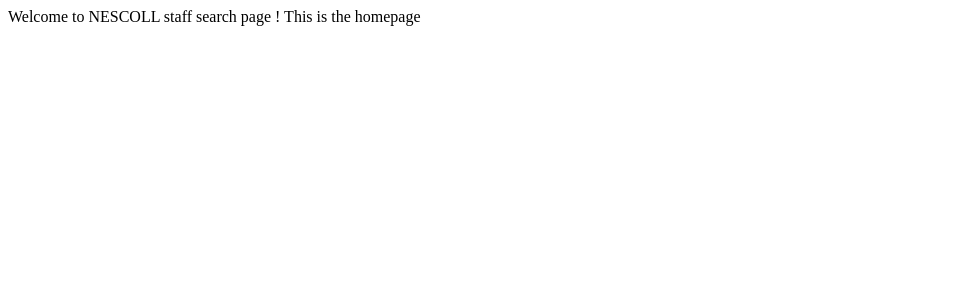
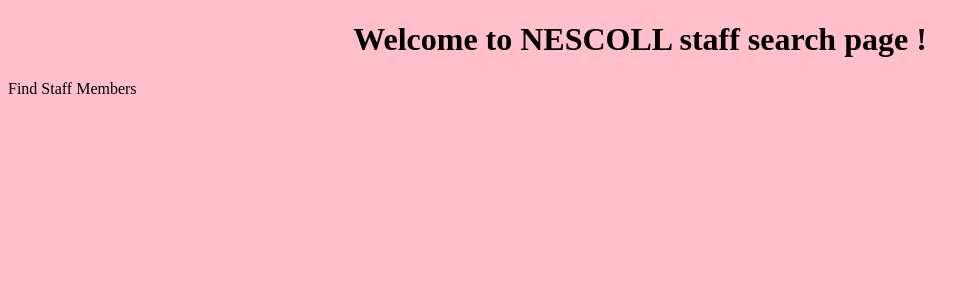
Before and after one commit to jude52/staff-app-, a Django app: page / in a window 1280 px wide. Shown: the top 300 px of the page, without its empty margins (0-979 px from the left). Run offline with Django 4.2, Linux system fonts and the light colour scheme.

Commit message:
Adding html docs to the app

```diff
--- a/Interview/staff/static/staff/style.css
+++ b/Interview/staff/static/staff/style.css
@@ -1,3 +1,13 @@
 body{
     background-color: pink;
 }
+
+.title{
+    text-align: center;
+}
+
+.search_categories{
+    display: flex;
+    justify-content: center;
+    align-content: space-between;
+}
--- a/Interview/staff/templates/staff/base.html
+++ b/Interview/staff/templates/staff/base.html
@@ -1,3 +1,13 @@
+{%load static%}
+<!DOCTYPE html>
+<html>
 {% block head %} {% endblock %}
-Welcome to {{company}} staff search page !
-{% block content %} {% endblock %}
+<link rel="stylesheet" href="{% static 'staff/style.css' %}">
+
+<div class="title">
+<h1>Welcome to {{company}} staff search page ! </h1>
+</div>
+
+ {% block content %}{% endblock %}
+
+</html>
--- a/Interview/staff/templates/staff/home.html
+++ b/Interview/staff/templates/staff/home.html
@@ -2,6 +2,7 @@
 
  {% block content %}
 
-This is the homepage
-
+<div class="searchfilter">
+Find Staff Members
+ </div>
 {% endblock %}
```
